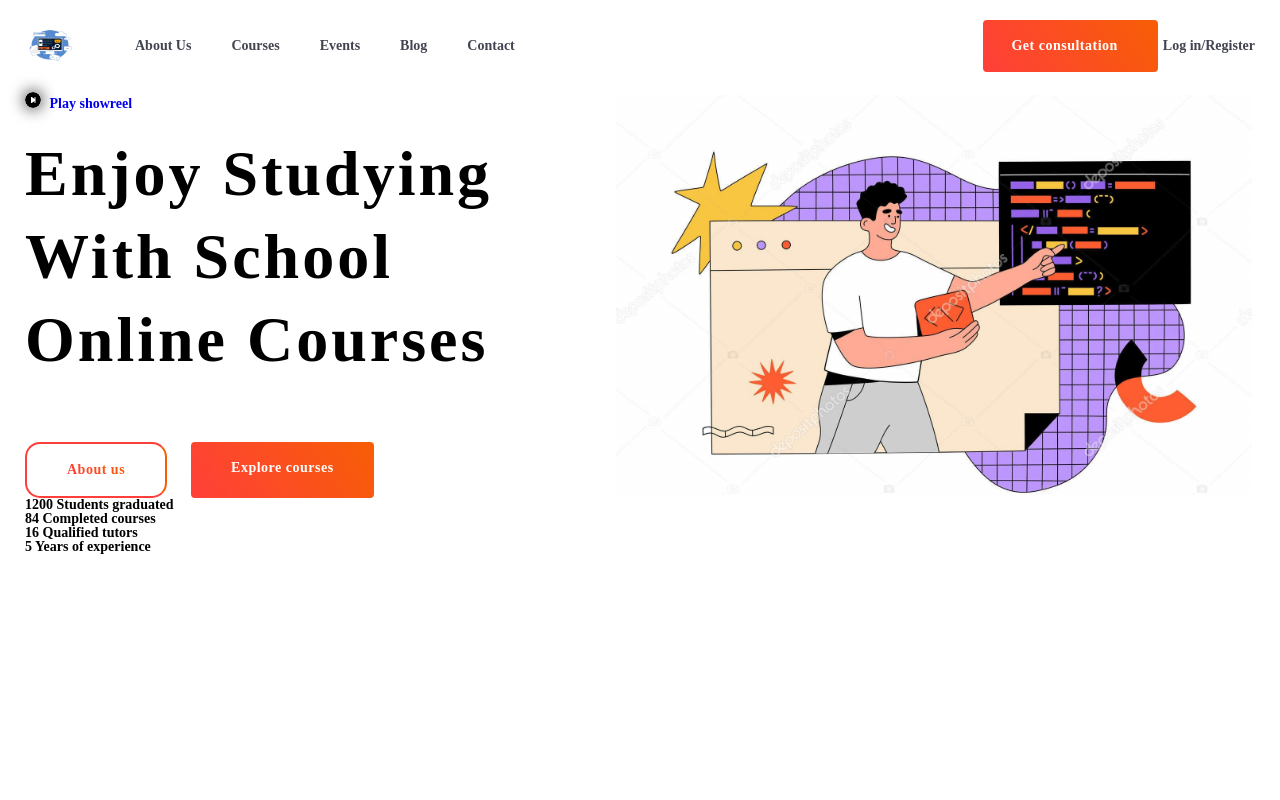
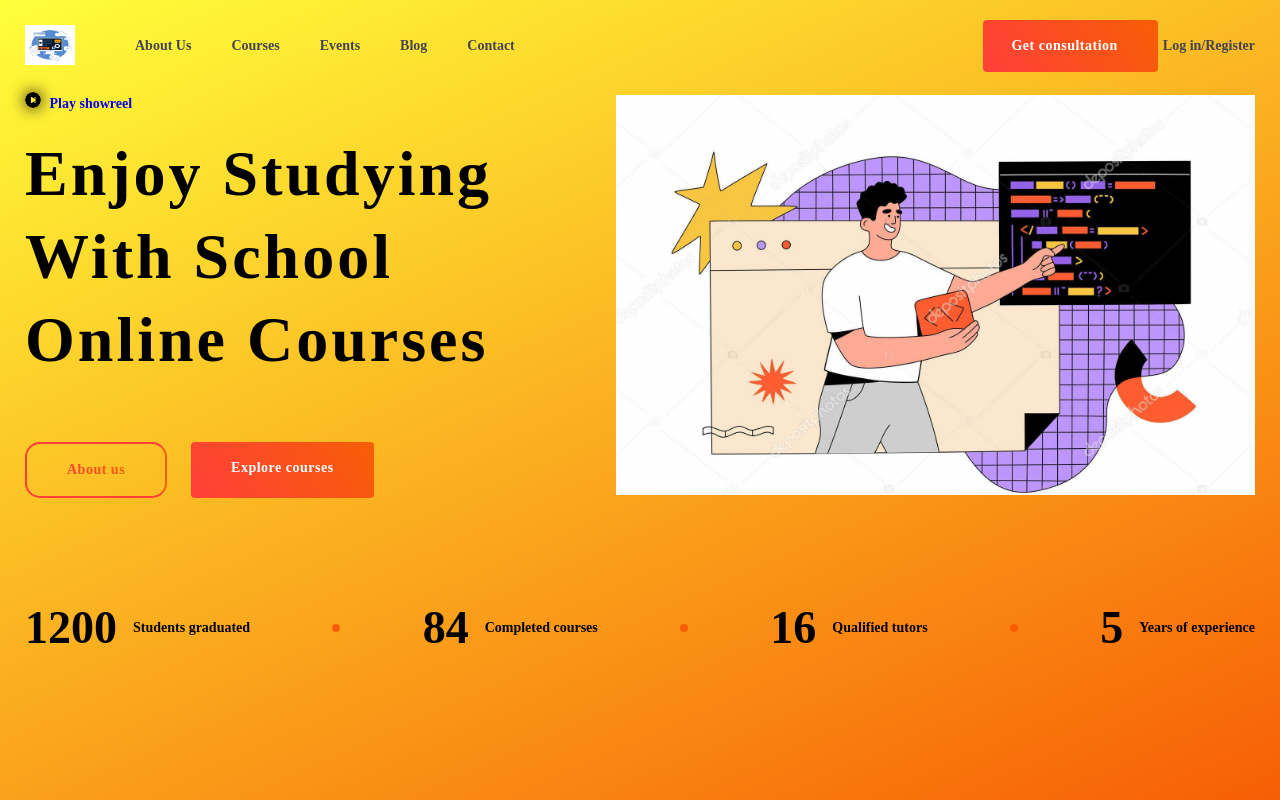
Before and after one commit to EvgeniyKlivets/HTML-CSS, a plain HTML site: page index.html in a window 1280 px wide. Drawn offline with Linux system fonts and the light colour scheme.

Commit message:
Add files via upload

```diff
--- a/css/style.css
+++ b/css/style.css
@@ -58,6 +58,8 @@
 /*--------------------------------------------------*/
 .header {
     font-weight: 700;
+    background: linear-gradient(5555.95deg, #ffff3a 0%, #f75e05 100%);
+    height: 100vh;
 }
 .header_top {
 }
@@ -104,20 +106,20 @@
     padding-left: 28px;
 }
 .haeder_user-nav:before {
-    content: "";
+    /*content: "";
     position: absolute;
     top: 50%;
     left: 0;
-    transform: translateY(-50%);
-    display:block;
-    background: url("images/Icon/log_icon.png") no-repeat;
+    transform: translateY(-50%);*/
+    /*display:block;*/
+    /*background: url("images/Icon/log_icon.png") no-repeat;*/
+
     /*width: 20px;
     height: 20px;*/
 }
 .header_top-buttons {
     display: flex;
     align-items: center;
-
 
 }
 .header_top-btn {
@@ -178,5 +180,28 @@ display: flex;
 
 }
 .header_row{
+display: flex;
+justify-content: space-between;
+align-items: center;
+margin-top: 100px;
+}
+.header_row>span{
+    background-color: #f75e05;
+    height: 8px;
+    width: 8px;
+    border-radius: 50%;
+    margin: 15px;/*щоб по сторонам на липло*/
 
 }
+.header_row-item{
+    display: flex;
+    align-items: center;
+
+}
+.header_row-item span{
+font-weight: 900;
+font-size: 46px;
+line-height: 130%;
+margin-right: 16px;
+/*vertical-align: middle;*/
+}
```
